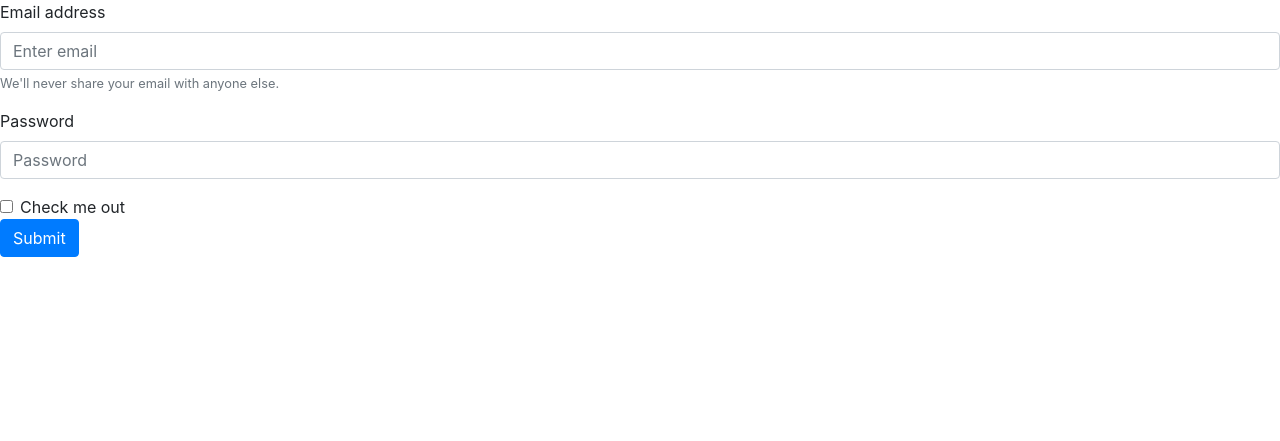
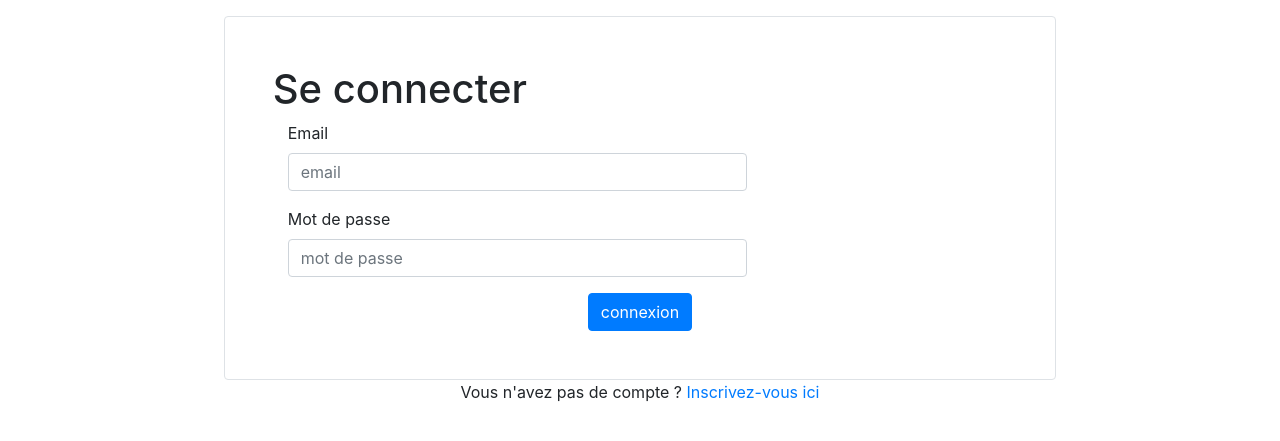
Before and after one commit to dineshkummarc/ForumMinimal, a PHP site: page /forum.php in a window 1280 px wide. Shown: the top 441 px of the page. Run offline with PHP 8.4, Linux system fonts and the light colour scheme; some libraries are stand-ins or nearby versions.

Commit message:
Add login and subscribe foms

```diff
--- a/pages/forum.php
+++ b/pages/forum.php
@@ -4,22 +4,61 @@ include('../includes/utils.inc.php');
 start_page('forum');
 ?>
 
-<form>
-  <div class="form-group">
-    <label for="exampleInputEmail1">Email address</label>
-    <input type="email" class="form-control" id="exampleInputEmail1" aria-describedby="emailHelp" placeholder="Enter email">
-    <small id="emailHelp" class="form-text text-muted">We'll never share your email with anyone else.</small>
-  </div>
-  <div class="form-group">
-    <label for="exampleInputPassword1">Password</label>
-    <input type="password" class="form-control" id="exampleInputPassword1" placeholder="Password">
-  </div>
-  <div class="form-check">
-    <input type="checkbox" class="form-check-input" id="exampleCheck1">
-    <label class="form-check-label" for="exampleCheck1">Check me out</label>
-  </div>
-  <button type="submit" class="btn btn-primary">Submit</button>
-</form>
+<div class="container">
+    <div class="d-flex justify-content-center">
+        <div class="border rounded p-5 mt-3 w-75">
+            <h1>Se connecter</h1>
+            <form action="login.php" method="post">
+            <div class="form-group col-md-8">
+                <label for="email_connexion">Email</label>
+                <input type="email" class="form-control" name="email_connexion" id="email_connexion" placeholder="email">
+            </div>
+            <div class="form-group col-md-8">
+                <label for="password_connexion">Mot de passe</label>
+                <input type="password" class="form-control" name="password_connexion" id="password_connexion" placeholder="mot de passe">
+            </div>
+            <div class="d-flex justify-content-center">
+                <input type="submit" class="btn btn-primary" name="connect" value="connexion">
+            </div>
+            </form>
+        </div>
+    </div>
+    <p class="text-center">Vous n'avez pas de compte ?<a class="" data-toggle="collapse" href="#collapseSubscribe" role="button" aria-expanded="false" aria-controls="collapseSubscribe"> Inscrivez-vous ici</a></p>
+    <div class="collapse mb-3" id="collapseSubscribe">
+    <div class="card card-body p-5">
+        <h1>S'inscrire</h1>
+        <form action="subscribe.php" method="post">
+            <div class="form-group col-md-8">
+                <label for="firstname">Nom</label>
+                <input type="text" class="form-control" name="firstname" id="firstname" placeholder="nom">
+            </div>
+            <div class="form-group col-md-8">
+                <label for="name">Prénom</label>
+                <input type="text" class="form-control" name="name" id="name" placeholder="prénom">
+            </div>
+            <div class="form-group col-md-8">
+                <label for="pseudo">Pseudo</label>
+                <input type="text" class="form-control" name="pseudo" id="pseudo" placeholder="pseudo">
+            </div>
+            <div class="form-group col-md-8">
+                <label for="email_subscribe">Email</label>
+                <input type="email" class="form-control" name="email_subscribe" id="email_subscribe" placeholder="email">
+            </div>
+            <div class="form-group col-md-8">
+                <label for="password_subscribe">Mot de passe</label>
+                <input type="password" class="form-control" name="password_subscribe" id="password_subscribe" placeholder="mot de passe">
+            </div>
+            <div class="form-group col-md-8">
+                <label for="confirm_password">Confirmation mot de passe</label>
+                <input type="password" class="form-control" name="confirm_password" id="confirm_password" placeholder="vérifier le mot de passe">
+            </div>
+            <div class="d-flex justify-content-center">
+                <input type="submit" class="btn btn-primary" name="subscribe" value="Inscription">
+            </div>
+        </form>
+    </div>
+    </div>
+</div>
 
 <?php
 end_page();
```
